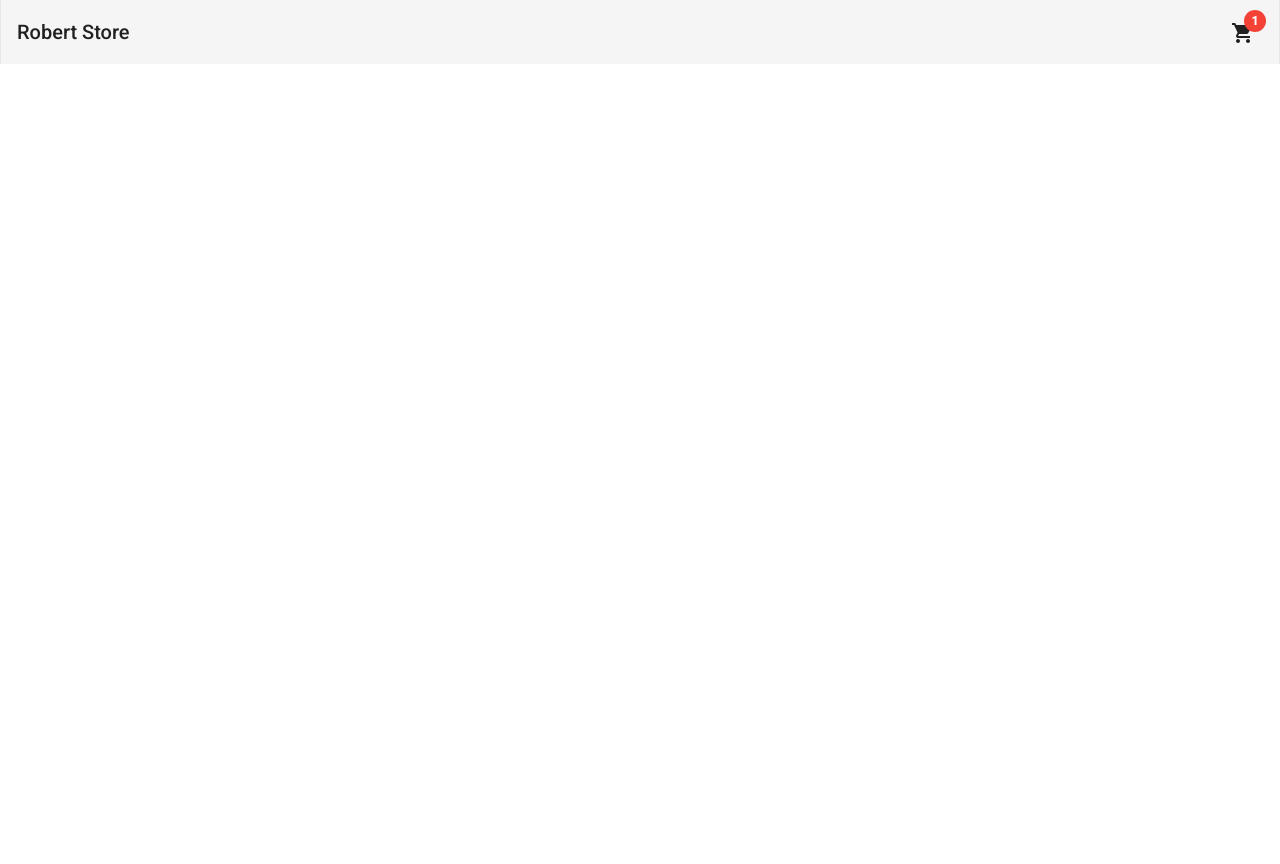
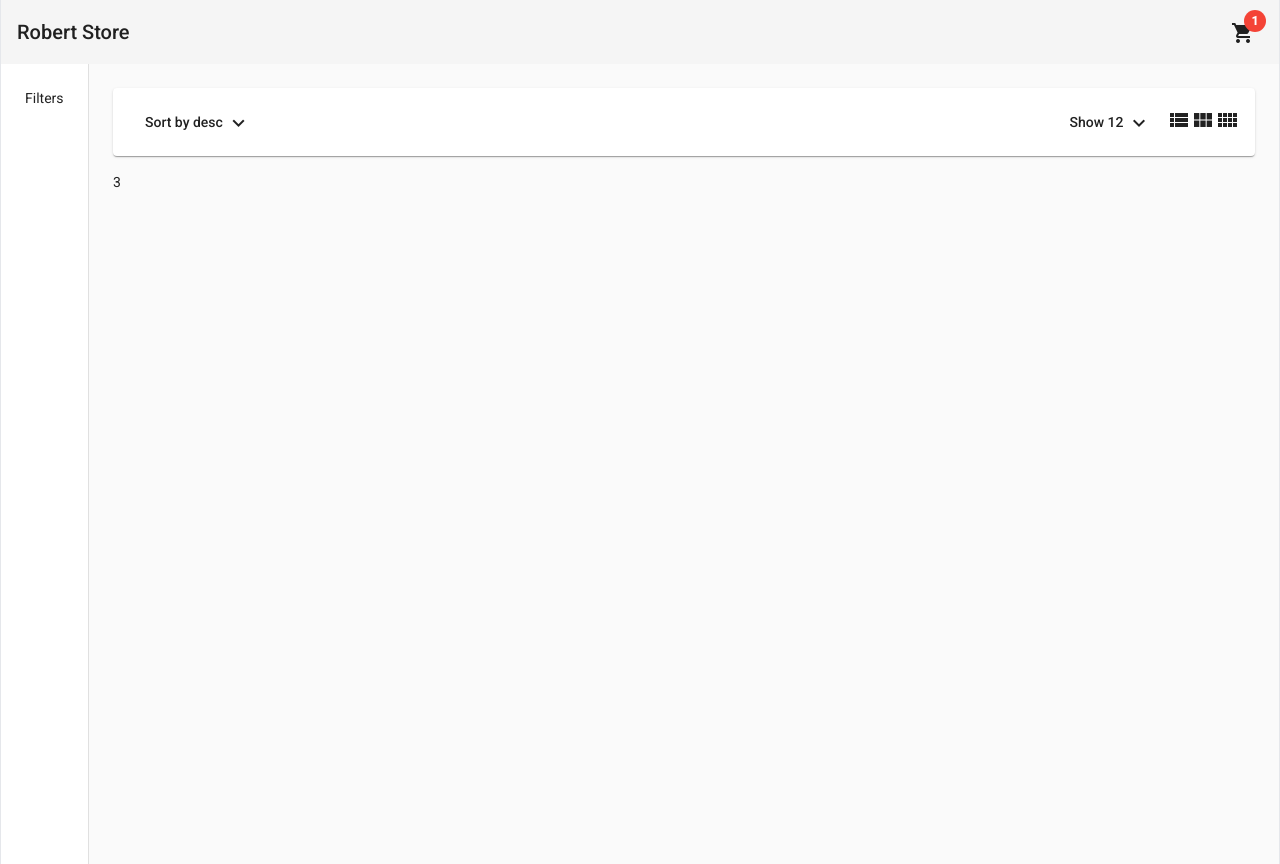
Before and after one commit to Robertron624/store, an Angular app: page /home in a window 1280 px wide. Before the commit this address led to /. Before the commit the page ends 800 px from the top, so only its background shows below. Built offline with nearby package versions, Linux system fonts and the light colour scheme.

Commit message:
finished products header from homepage

```diff
--- a/src/app/app-routing.module.ts
+++ b/src/app/app-routing.module.ts
@@ -1,7 +1,16 @@
 import { NgModule } from '@angular/core';
 import { RouterModule, Routes } from '@angular/router';
+import { HomeComponent } from './pages/home/home.component';
 
-const routes: Routes = [];
+const routes: Routes = [{
+  path: "home",
+  component: HomeComponent
+},
+{ path: '',
+  redirectTo: 'home',
+  pathMatch: 'full'
+}
+];
 
 @NgModule({
   imports: [RouterModule.forRoot(routes)],
--- a/src/app/app.component.ts
+++ b/src/app/app.component.ts
@@ -4,6 +4,9 @@ import { Component } from '@angular/core';
   selector: 'app-root',
   template: `
     <app-header></app-header>
+    <router-outlet>
+
+    </router-outlet>
   `,
   styles: []
 })
--- a/src/app/app.module.ts
+++ b/src/app/app.module.ts
@@ -19,9 +19,10 @@ import { AppComponent } from "./app.component";
 import { BrowserAnimationsModule } from "@angular/platform-browser/animations";
 import { HeaderComponent } from './components/header/header.component';
 import { HomeComponent } from './pages/home/home.component';
+import { ProductsHeaderComponent } from './pages/home/components/products-header/products-header.component';
 
 @NgModule({
-  declarations: [AppComponent, HeaderComponent, HomeComponent],
+  declarations: [AppComponent, HeaderComponent, HomeComponent, ProductsHeaderComponent],
   imports: [
     BrowserModule,
     AppRoutingModule,
--- /dev/null
+++ b/src/app/pages/home/components/products-header/products-header.component.html
@@ -0,0 +1,36 @@
+<mat-card class="mb-4">
+  <div class="flex justify-between">
+    <div>
+      <button mat-button [matMenuTriggerFor]="sortByMenu">
+        Sort by {{ sort }}
+        <mat-icon>expand_more</mat-icon>
+      </button>
+      <mat-menu #sortByMenu="matMenu">
+        <button (click)="onSortUpdated('desc')" mat-menu-item>desc</button>
+        <button (click)="onSortUpdated('asc')" mat-menu-item>asc</button>
+      </mat-menu>
+    </div>
+    <div class="flex items-center">
+        <div>
+            <button mat-button [matMenuTriggerFor]="menu">
+                Show {{ itemsShowCount }}
+                <mat-icon>expand_more</mat-icon>
+            </button>
+            <mat-menu #menu="matMenu">
+                <button (click)="onItemsUpdated(12)" mat-menu-item>12</button>
+                <button (click)="onItemsUpdated(24)" mat-menu-item>24</button>
+                <button (click)="onItemsUpdated(26)" mat-menu-item>36</button>
+            </mat-menu>
+        </div>
+        <button (click)="onColumnsUpdated(1)">
+            <mat-icon>view_list</mat-icon>
+        </button>
+        <button (click)="onColumnsUpdated(3)">
+            <mat-icon>view_module</mat-icon>
+        </button>
+        <button (click)="onColumnsUpdated(4)">
+            <mat-icon>view_comfy</mat-icon>
+        </button>
+    </div>
+  </div>
+</mat-card>
--- /dev/null
+++ b/src/app/pages/home/components/products-header/products-header.component.ts
@@ -0,0 +1,32 @@
+import { Component, EventEmitter, OnInit, Output } from '@angular/core';
+
+@Component({
+  selector: 'app-products-header',
+  templateUrl: `./products-header.component.html`,
+})
+export class ProductsHeaderComponent implements OnInit {
+
+  constructor() { }
+
+  @Output() columnsCountChange = new EventEmitter<number>();
+  sort = 'desc'
+  itemsShowCount = 12
+
+
+
+  ngOnInit(): void {
+  }
+
+  onSortUpdated(newSort: string): void{
+    this.sort = newSort;
+  }
+
+  onItemsUpdated(count: number): void{
+    this.itemsShowCount = count;
+  }
+
+  onColumnsUpdated(colsNumb: number): void{
+    this.columnsCountChange.emit(colsNumb)
+  }
+
+}
--- /dev/null
+++ b/src/app/pages/home/home.component.html
@@ -0,0 +1,12 @@
+<mat-drawer-container
+    [autosize]="true"
+    class=" min-h-full max-w-7xl mx-auto border-x"
+>
+    <mat-drawer mode="side" opened class="p-6">
+        Filters
+    </mat-drawer>
+    <mat-drawer-content class="p-6">
+        <app-products-header (columnsCountChange)="onColumnsCountChanged($event)"></app-products-header>
+        {{ cols }}
+    </mat-drawer-content>
+</mat-drawer-container>
--- a/src/app/pages/home/home.component.ts
+++ b/src/app/pages/home/home.component.ts
@@ -2,19 +2,19 @@ import { Component, OnInit } from '@angular/core';
 
 @Component({
   selector: 'app-home',
-  template: `
-    <p>
-      home works!
-    </p>
-  `,
-  styles: [
-  ]
+  templateUrl: `./home.component.html`,
 })
 export class HomeComponent implements OnInit {
 
   constructor() { }
 
+  cols = 3
+
   ngOnInit(): void {
   }
 
+  onColumnsCountChanged(colsNumb: number):void{
+    this.cols = colsNumb
+  }
+
 }
```
